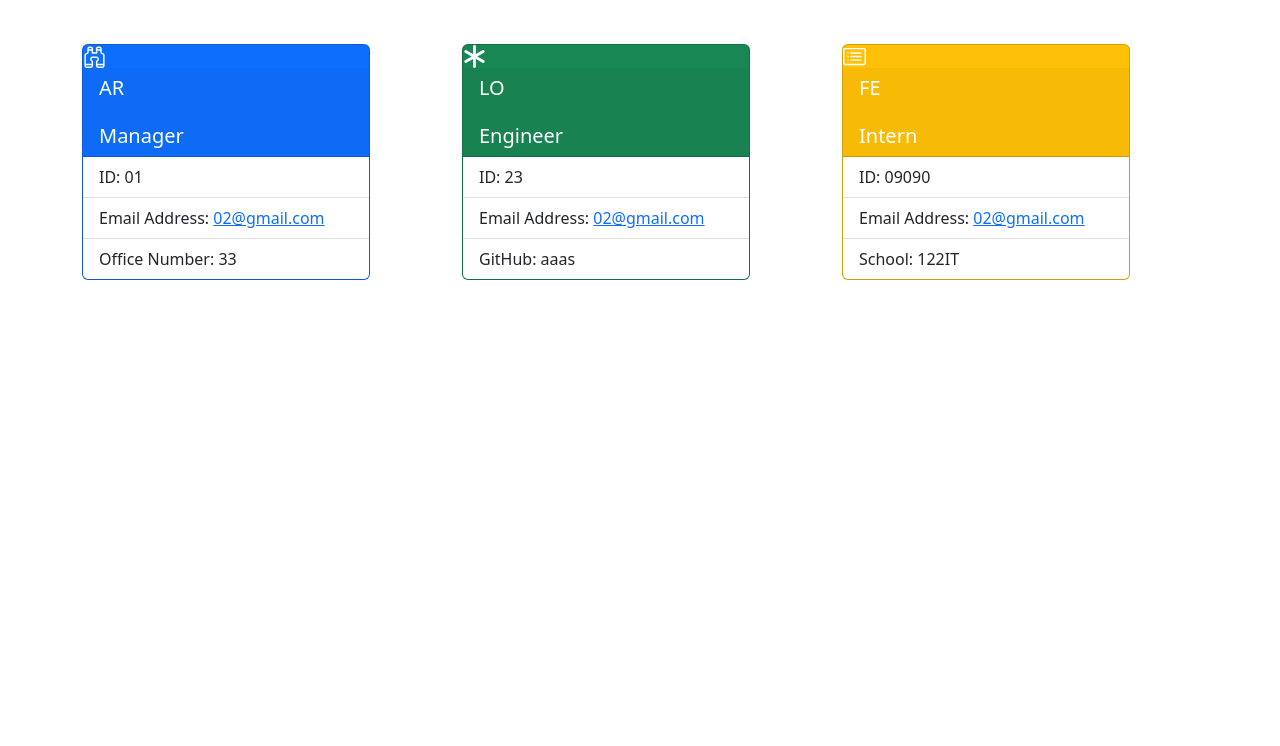
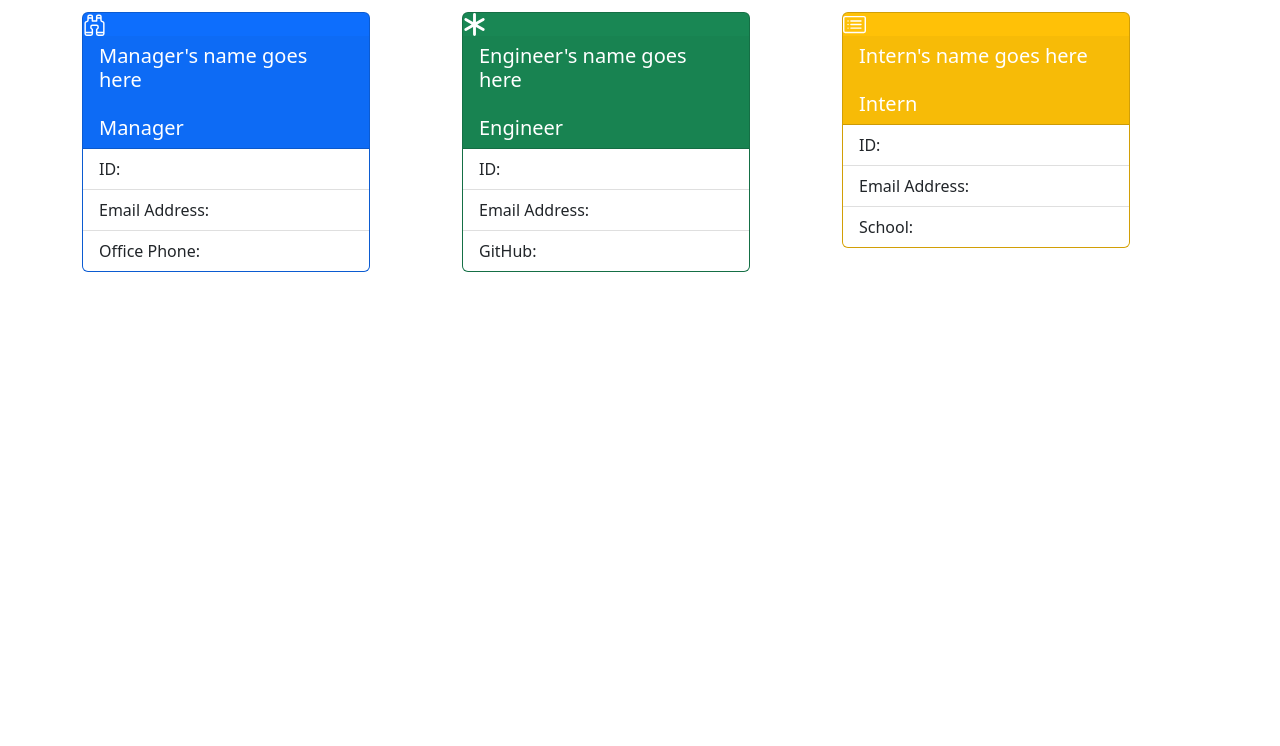
Before and after one commit to aspzs/Team-Profile-Generator, a website: page teamprofile/profile.html in a window 1280 px wide. Shown: the part 54-800 px from the top of the page. Drawn offline with nearby package versions, Linux system fonts and the light colour scheme.

Commit message:
Update profile.html

```diff
--- a/teamprofile/profile.html
+++ b/teamprofile/profile.html
@@ -8,45 +8,48 @@
         <title>Team Profile</title>
     </head>
     <body>
-        <nav class="navbar mb-5 " style="background-color: #E3D7A0;">
+        <nav class="navbar mb-3 " style="background-color: #DDDCEE;">
             <span class="navbar-brand mb-0 h1 w-100 text-center"">Team Overview</span>
         </nav>
         <div class="container">
-            <div class="row">                <div class="col">
+            <div class="row">
+                <div class="col">
             <div class="card text-white bg-primary mb-3 d-flex justify-content-center" style="width: 18rem">
                 <svg xmlns="http://www.w3.org/2000/svg" width="23" height="23" fill="currentColor" class="bi bi-binoculars" viewBox="0 0 16 16">
                     <path d="M3 2.5A1.5 1.5 0 0 1 4.5 1h1A1.5 1.5 0 0 1 7 2.5V5h2V2.5A1.5 1.5 0 0 1 10.5 1h1A1.5 1.5 0 0 1 13 2.5v2.382a.5.5 0 0 0 .276.447l.895.447A1.5 1.5 0 0 1 15 7.118V14.5a1.5 1.5 0 0 1-1.5 1.5h-3A1.5 1.5 0 0 1 9 14.5v-3a.5.5 0 0 1 .146-.354l.854-.853V9.5a.5.5 0 0 0-.5-.5h-3a.5.5 0 0 0-.5.5v.793l.854.853A.5.5 0 0 1 7 11.5v3A1.5 1.5 0 0 1 5.5 16h-3A1.5 1.5 0 0 1 1 14.5V7.118a1.5 1.5 0 0 1 .83-1.342l.894-.447A.5.5 0 0 0 3 4.882V2.5zM4.5 2a.5.5 0 0 0-.5.5V3h2v-.5a.5.5 0 0 0-.5-.5h-1zM6 4H4v.882a1.5 1.5 0 0 1-.83 1.342l-.894.447A.5.5 0 0 0 2 7.118V13h4v-1.293l-.854-.853A.5.5 0 0 1 5 10.5v-1A1.5 1.5 0 0 1 6.5 8h3A1.5 1.5 0 0 1 11 9.5v1a.5.5 0 0 1-.146.354l-.854.853V13h4V7.118a.5.5 0 0 0-.276-.447l-.895-.447A1.5 1.5 0 0 1 12 4.882V4h-2v1.5a.5.5 0 0 1-.5.5h-3a.5.5 0 0 1-.5-.5V4zm4-1h2v-.5a.5.5 0 0 0-.5-.5h-1a.5.5 0 0 0-.5.5V3zm4 11h-4v.5a.5.5 0 0 0 .5.5h3a.5.5 0 0 0 .5-.5V14zm-8 0H2v.5a.5.5 0 0 0 .5.5h3a.5.5 0 0 0 .5-.5V14z"/>
                   </svg>
-            <h5 class="card-header">AR<br /><br />Manager</h5>
+            <h5 class="card-header">Manager's name goes here<br /><br />Manager</h5>
             <ul class="list-group list-group-flush">
-                <li class="list-group-item">ID: 01</li>
-                <li class="list-group-item">Email Address: <a href="mailto:02@gmail.com">02@gmail.com</a></li>
-                <li class="list-group-item">Office Number: 33</li>
+                <li class="list-group-item">ID:</li>
+                <li class="list-group-item">Email Address:</li>
+                <li class="list-group-item">Office Phone:</li>
             </ul>
             </div>
-        </div>        <div class="col">
+        </div>
+        <div class="col">
             <div class="card text-white bg-success mb-3 d-flex justify-content-center" style="width: 18rem">
                 <svg xmlns="http://www.w3.org/2000/svg" width="23" height="23" fill="currentColor" class="bi bi-asterisk" viewBox="0 0 16 16">
                     <path d="M8 0a1 1 0 0 1 1 1v5.268l4.562-2.634a1 1 0 1 1 1 1.732L10 8l4.562 2.634a1 1 0 1 1-1 1.732L9 9.732V15a1 1 0 1 1-2 0V9.732l-4.562 2.634a1 1 0 1 1-1-1.732L6 8 1.438 5.366a1 1 0 0 1 1-1.732L7 6.268V1a1 1 0 0 1 1-1z"/>
                   </svg>
-            <h5 class="card-header">LO<br /><br />Engineer</h5>
+            <h5 class="card-header">Engineer's name goes here<br /><br />Engineer</h5>
             <ul class="list-group list-group-flush">
-                <li class="list-group-item">ID: 23</li>
-                <li class="list-group-item">Email Address: <a href="mailto:02@gmail.com">02@gmail.com</a></li>
-                <li class="list-group-item">GitHub: aaas</li>
+                <li class="list-group-item">ID:</li>
+                <li class="list-group-item">Email Address:</li>
+                <li class="list-group-item">GitHub:</li>
             </ul>
             </div>
-        </div>        <div class="col">
+        </div>
+        <div class="col">
             <div class="card text-white bg-warning mb-3 d-flex justify-content-center" style="width: 18rem">
                 <svg xmlns="http://www.w3.org/2000/svg" width="23" height="23" fill="currentColor" class="bi bi-card-list" viewBox="0 0 16 16">
                     <path d="M14.5 3a.5.5 0 0 1 .5.5v9a.5.5 0 0 1-.5.5h-13a.5.5 0 0 1-.5-.5v-9a.5.5 0 0 1 .5-.5h13zm-13-1A1.5 1.5 0 0 0 0 3.5v9A1.5 1.5 0 0 0 1.5 14h13a1.5 1.5 0 0 0 1.5-1.5v-9A1.5 1.5 0 0 0 14.5 2h-13z"/>
                     <path d="M5 8a.5.5 0 0 1 .5-.5h7a.5.5 0 0 1 0 1h-7A.5.5 0 0 1 5 8zm0-2.5a.5.5 0 0 1 .5-.5h7a.5.5 0 0 1 0 1h-7a.5.5 0 0 1-.5-.5zm0 5a.5.5 0 0 1 .5-.5h7a.5.5 0 0 1 0 1h-7a.5.5 0 0 1-.5-.5zm-1-5a.5.5 0 1 1-1 0 .5.5 0 0 1 1 0zM4 8a.5.5 0 1 1-1 0 .5.5 0 0 1 1 0zm0 2.5a.5.5 0 1 1-1 0 .5.5 0 0 1 1 0z"/>
                   </svg>
-            <h5 class="card-header">FE<br /><br />Intern</h5>
+            <h5 class="card-header">Intern's name goes here<br /><br />Intern</h5>
             <ul class="list-group list-group-flush">
-                <li class="list-group-item">ID: 09090</li>
-                <li class="list-group-item">Email Address: <a href="mailto:02@gmail.com">02@gmail.com</a></li>
-                <li class="list-group-item">School: 122IT</li>
+                <li class="list-group-item">ID:</li>
+                <li class="list-group-item">Email Address:</li>
+                <li class="list-group-item">School:</li>
             </ul>
             </div>
         </div> </div>
```
